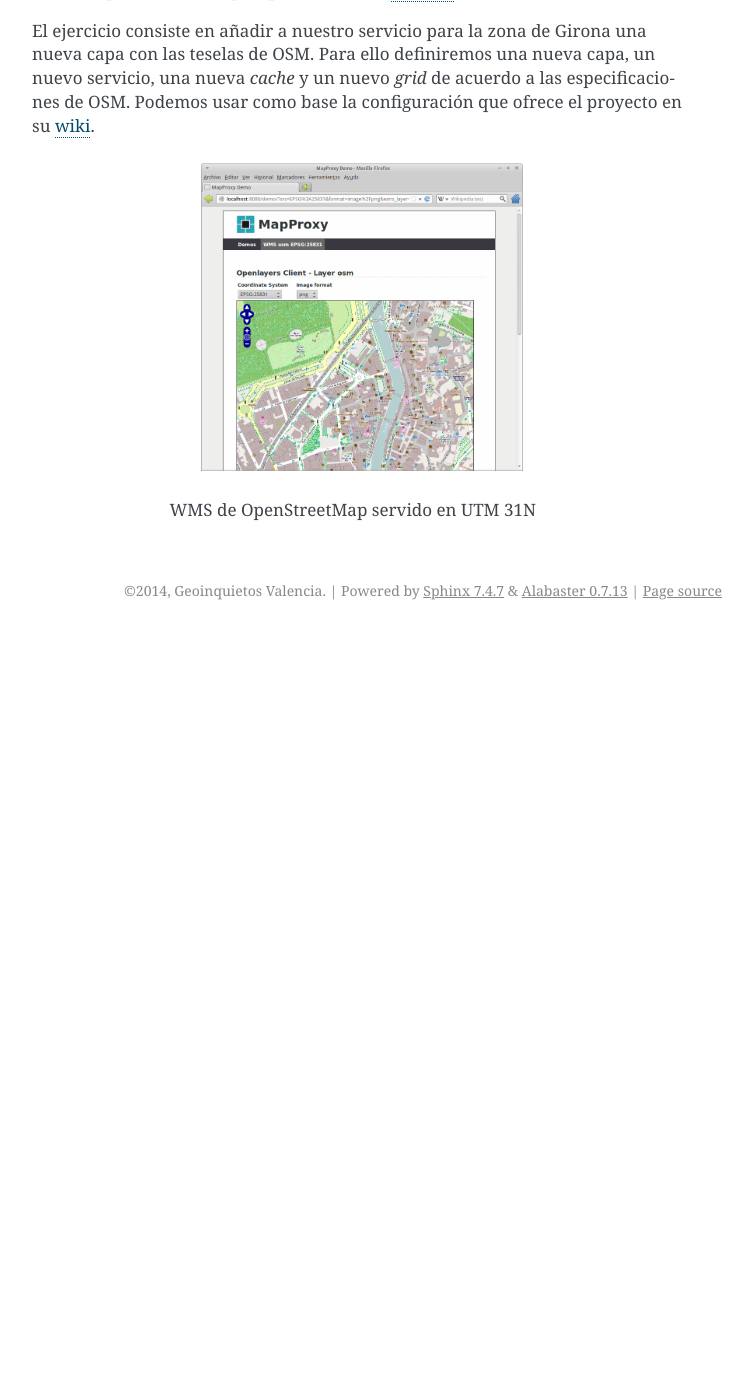
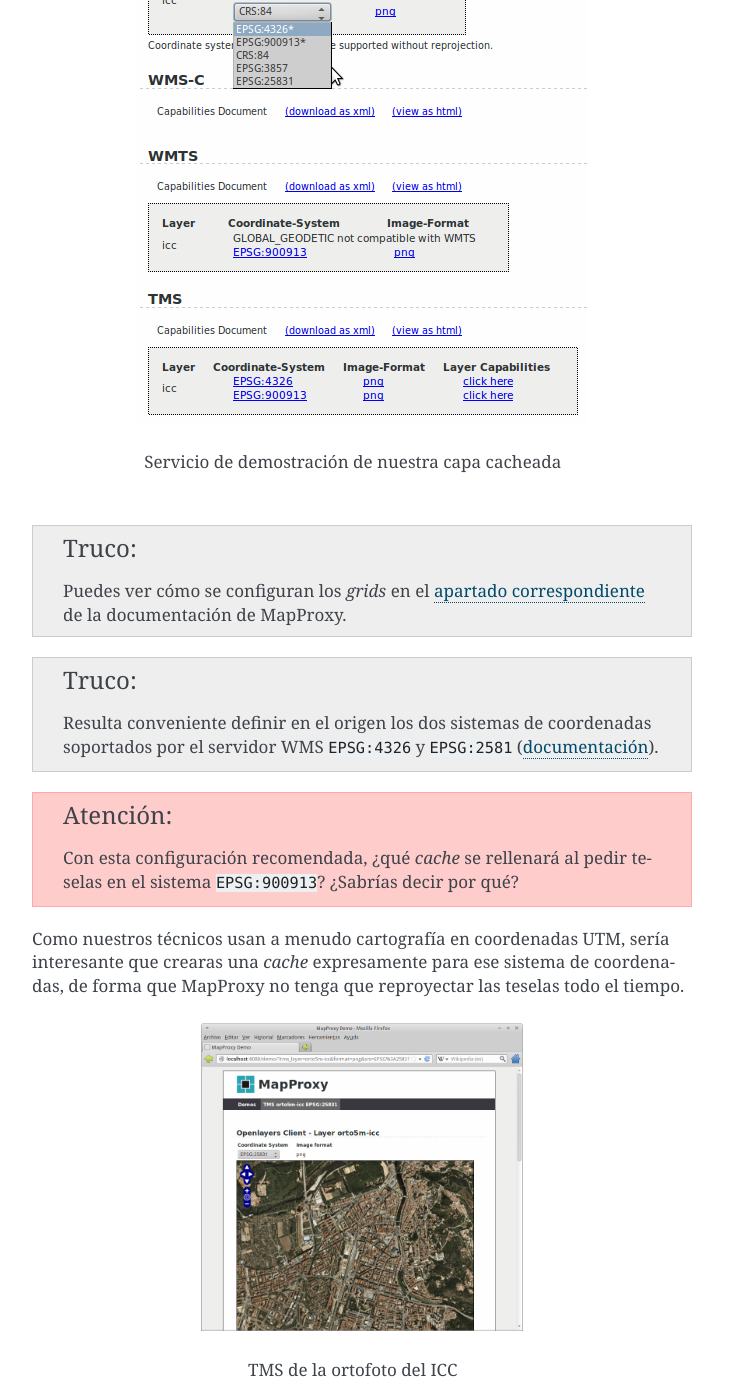
Before and after one commit to geoinquietosvlc/mapproxy-workshop, a Sphinx documentation site: the page built from doc/source/ejercicios/acelerar-wms.rst, in a window 1280 px wide and 1400 px high, scrolled down 2339 px. Shown: the whole window, without its empty margins (388-1141 px from the left). Built offline with Sphinx 7.4.7, drawn with Linux system fonts in a browser that asks for light colours; before the commit the page ends 2969 px from its top, so only the background shows below that; some of the changed text lies outside the part shown.

Commit message:
revisado ejercicio 1

```diff
--- a/doc/source/ejercicios/acelerar-wms.rst
+++ b/doc/source/ejercicios/acelerar-wms.rst
@@ -7,9 +7,10 @@
     $ cd /home/user/mapproxy-workshop/
     $ mapproxy-util create -t base-config ej01
     $ cd ej01
-    $ leafpad mapproxy.yaml
+    $ leafpad mapproxy.yaml &
 
-y borres el contenido del archivo usando la combinación de teclas ``Control+A`` y después la tecla ``Supr``.
+y borres el contenido del archivo usando la combinación de
+teclas :kbd:`Control+A` y después la tecla :kbd:`Supr`.
 
 Primera parte: acceder a un servicio de ortoimágenes
 +++++++++++++++++++++++++++++++++++++++++++++++++++++++++++++++
@@ -30,8 +31,13 @@
 
     $ mapproxy-util serve-develop mapproxy.yaml
 
-y para pararlo se debe pulsar la combinación de teclas ``Control+C``.
+y para pararlo se debe pulsar la combinación de teclas :kbd:`Control+C`.
 
+.. figure:: ../_static/exercise-wms3.png
+   :alt: Servicio de demostración del proxy de nuestro WMS
+   :align: center
+
+   Servicio de demostración del proxy de nuestro WMS
 
 Segunda parte: cachear un servicio de ortoimágenes
 +++++++++++++++++++++++++++++++++++++++++++++++++++++++++++++++
@@ -51,9 +57,19 @@
 servidor WMS debe ofrecer además de estos dos sistemas de referencia, también en
 el más estándar ``EPSG:3857`` y también en UTM31N, es decir en ``EPSG:25831``.
 
+.. figure:: ../_static/exercise-wms4.png
+   :alt: Servicio de demostración de nuestra capa cacheada
+   :align: center
+
+   Servicio de demostración de nuestra capa cacheada
+
+.. tip:: Puedes ver cómo se configuran los *grids* en el
+         `apartado correspondiente <http://mapproxy.org/docs/1.6.0/configuration.html#id5>`_
+         de la documentación de MapProxy.
+
 .. tip:: Resulta conveniente definir en el origen los dos sistemas de
          coordenadas soportados por el servidor WMS ``EPSG:4326`` y
-         ``EPSG:2581``.
+         ``EPSG:2581`` (`documentación <http://mapproxy.org/docs/1.6.0/sources.html#wms>`_).
 
 .. attention:: Con esta configuración recomendada, ¿qué *cache* se rellenará
                al pedir teselas en el sistema ``EPSG:900913``? ¿Sabrías decir
@@ -63,13 +79,18 @@
 interesante que crearas una *cache* expresamente para ese sistema de coordenadas,
 de forma que MapProxy no tenga que reproyectar las teselas todo el tiempo.
 
-.. figure:: /_static/exercise-wms1.png
+.. figure:: ../_static/exercise-wms1.png
 	 :width: 50%
 	 :alt: TMS de la ortofoto del ICC
 	 :align: center
 
 	 TMS de la ortofoto del ICC
 
+
+.. note:: Por defecto las cachés hemos visto que se almacenan en formato :file:`png`.
+          Esta *cache* es de una ortofoto por lo que parece más adecuado utilijar el
+          formato :file:`jpeg` para almacenar y transmitir nuestras teselas. ¿Cómo
+          configuramos MapProxy para que nuestra *cache* se almacene en este formato?
 
 Tercera parte: cachear las teselas de OpenStreetMap
 ++++++++++++++++++++++++++++++++++++++++++++++++++++++++++++++++
@@ -83,9 +104,11 @@
 nueva capa con las teselas de OSM. Para ello definiremos una nueva capa, un
 nuevo servicio, una nueva *cache* y un nuevo *grid* de acuerdo a las
 especificaciones de OSM. Podemos usar como base la configuración que ofrece el
-proyecto en su `wiki <http://wiki.openstreetmap.org/wiki/MapProxy_setup>`_.
+proyecto en su `wiki <http://wiki.openstreetmap.org/wiki/MapProxy_setup>`_ pero
+hay que trabajar un poco más para conseguir que nuestra capa se centre en la
+ciudad de Girona.
 
-.. figure:: /_static/exercise-wms2.png
+.. figure:: ../_static/exercise-wms2.png
 	 :width: 50%
 	 :alt: WMS de OpenStreetMap servido en UTM 31N
 	 :align: center
```
Also changed, not shown: doc/source/_static/exercise-wms3.png (added), doc/source/_static/exercise-wms4.png (added).
